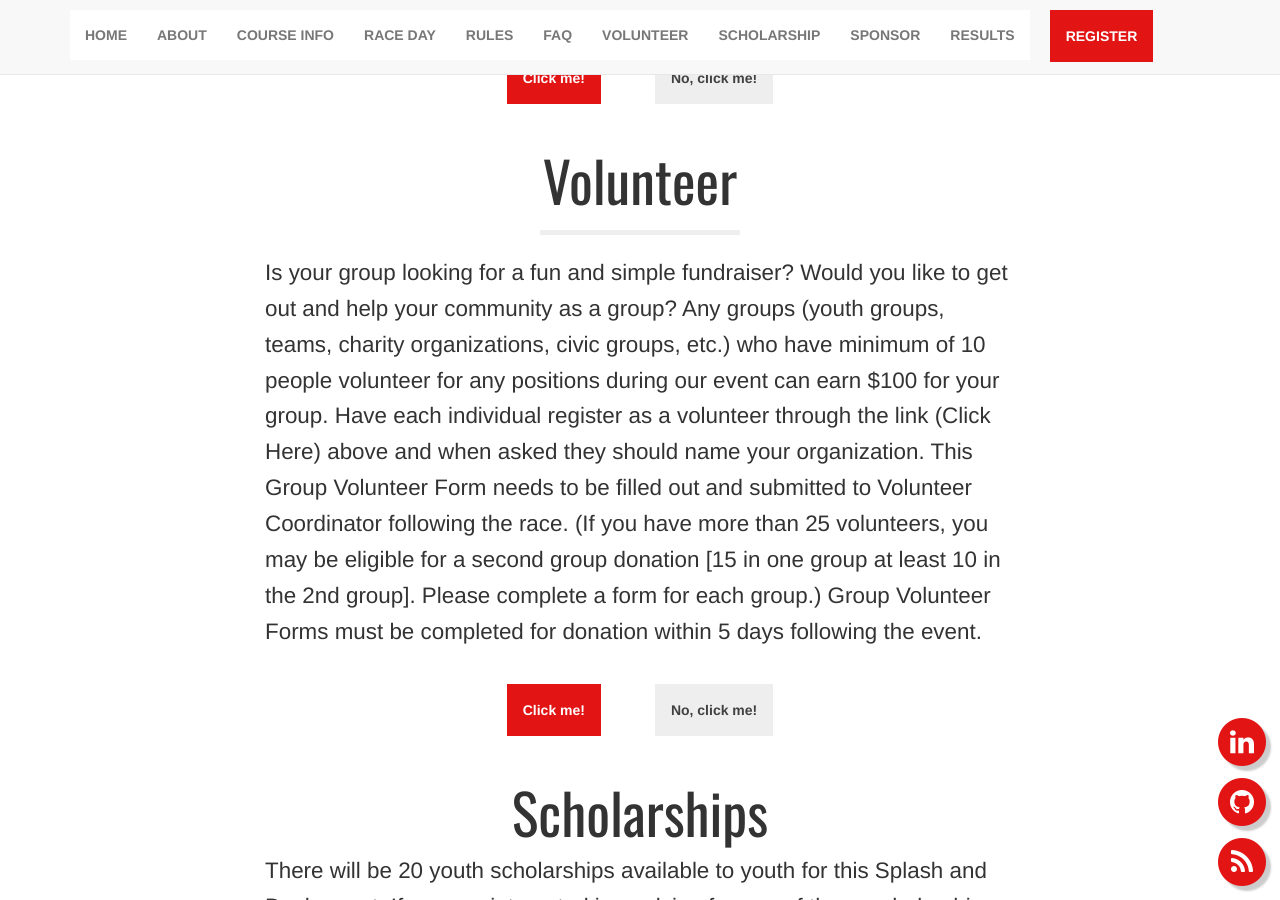
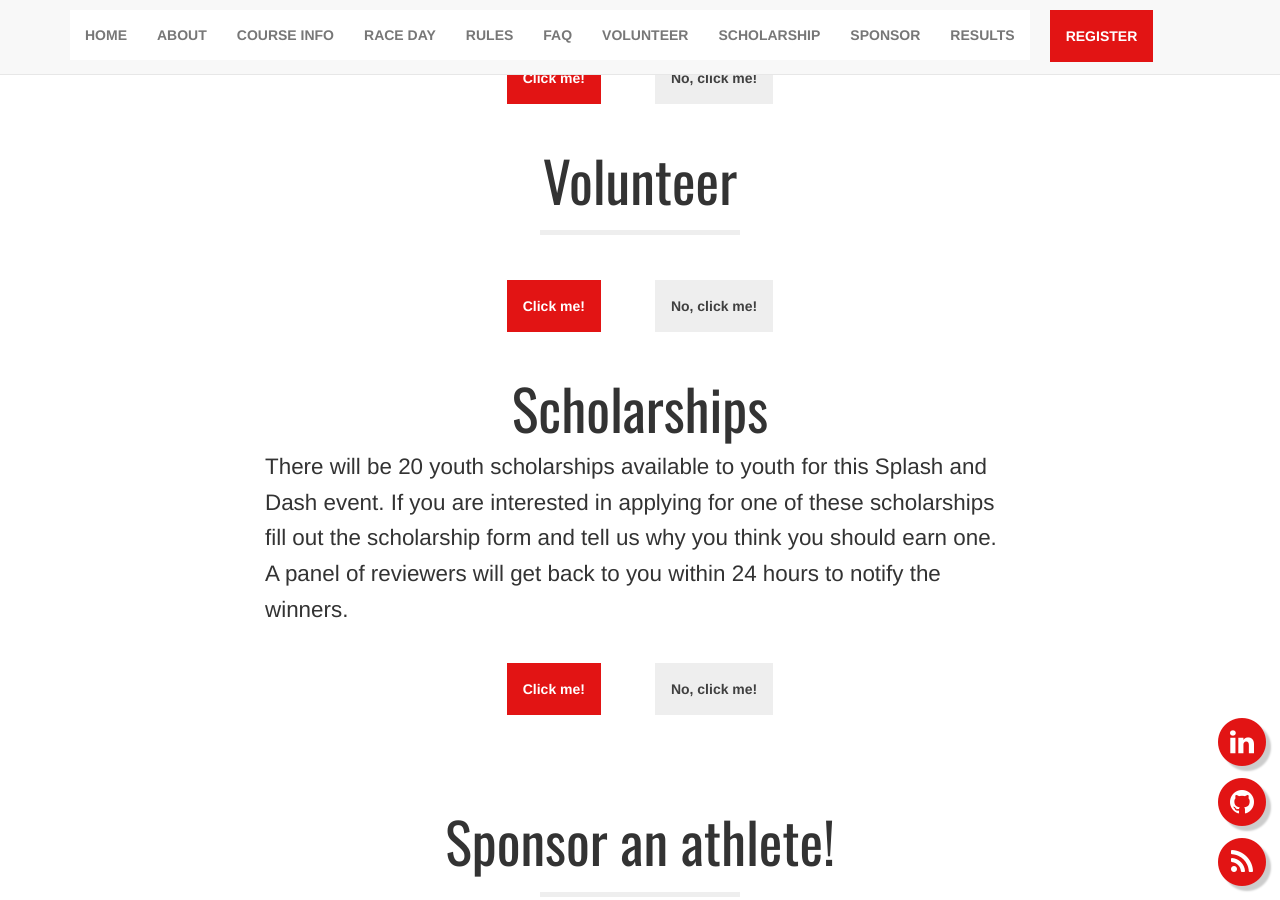
Before and after one commit to BereaTrails/Splash-and-Dash, a Jekyll site: the page built from index.html, in a window 1280 px wide and 900 px high, scrolled down 1992 px. Built offline with Jekyll 4.4.1, drawn with Linux system fonts in a browser that asks for light colours; nearby versions of some CDN libraries; some web fonts are replaced; library files that are not in the unit come from our copies; a style sheet for code colours, icons or effects is not loaded.

Commit message:
Update info.yml

```diff
--- a/_data/info.yml
+++ b/_data/info.yml
@@ -125,7 +125,7 @@ faq-button2-link: facebook.com
 # - add more paragraphs as needed
 ##################################
 volunteer-text:
-  - paragraph:   Is your group looking for a fun and simple fundraiser? Would you like to get out and help your community as a group? Any groups (youth groups, teams, charity organizations, civic groups, etc.) who have minimum of 10 people volunteer for any positions during our event can earn $100 for your group. Have each individual register as a volunteer through the link (Click Here) above and when asked they should name your organization. This Group Volunteer Form needs to be filled out and submitted to Volunteer Coordinator following the race. (If you have more than 25 volunteers, you may be eligible for a second group donation [15 in one group at least 10 in the 2nd group]. Please complete a form for each group.) Group Volunteer Forms must be completed for donation within 5 days following the event.
+  - paragraph:
   - paragraph:
 volunteer-button-text: Click me!
 volunteer-button-link: facebook.com
```
